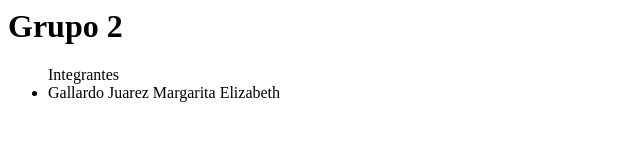
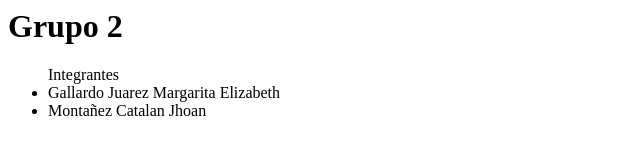
Before and after one commit to jhoan1621/ATF3, a plain HTML site: page index.html in a window 1280 px wide. Shown: the whole page, without its empty margins (0-640 px from the left). Drawn offline with Linux system fonts and the light colour scheme.

Commit message:
agregar jhoan

```diff
--- a/index.html
+++ b/index.html
@@ -8,6 +8,7 @@
     <h1>Grupo 2</h1>
     <ul>Integrantes
         <li> Gallardo Juarez Margarita Elizabeth </li>
+        <li> Montañez Catalan Jhoan</li>
     </ul>
 </body>
 </html>
```
